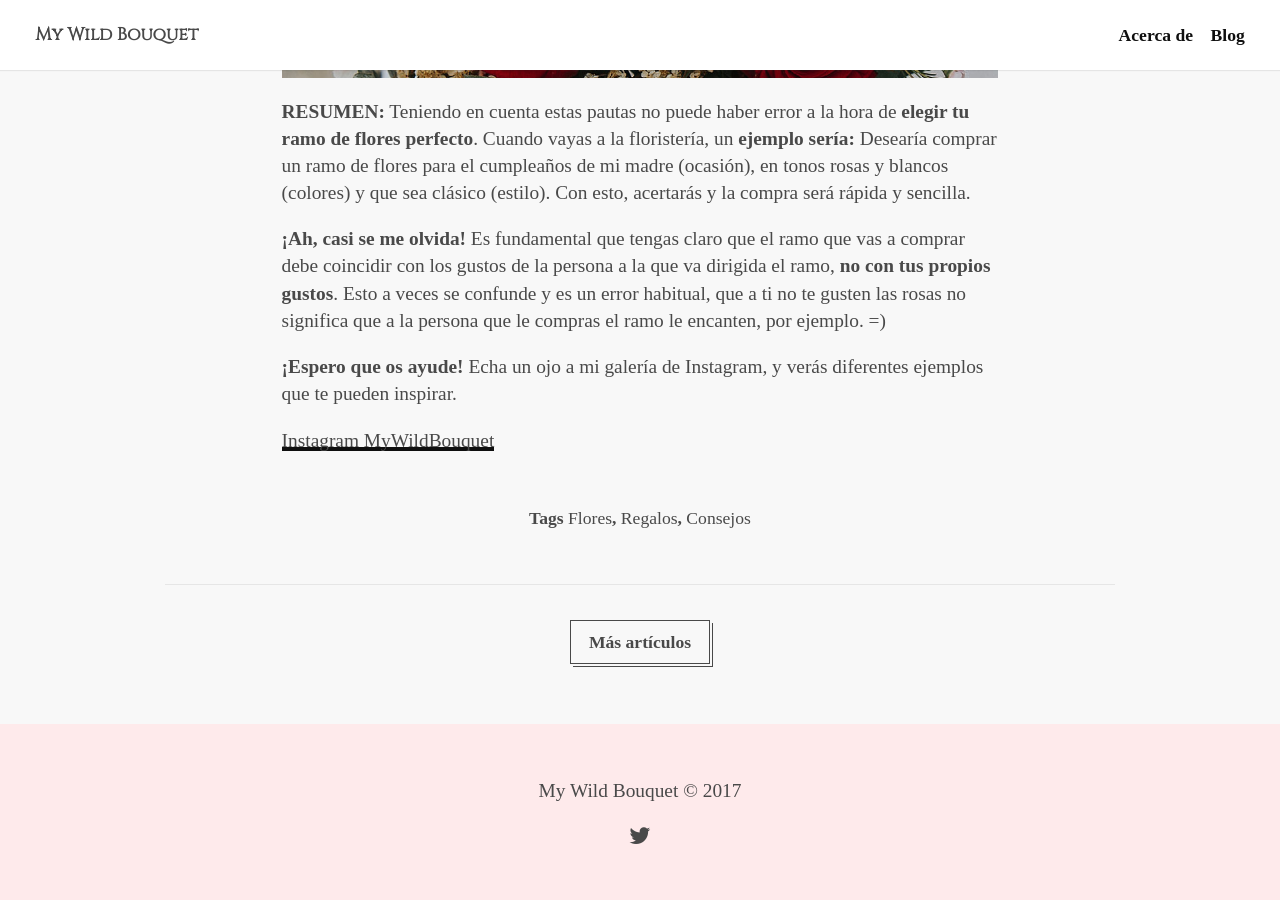
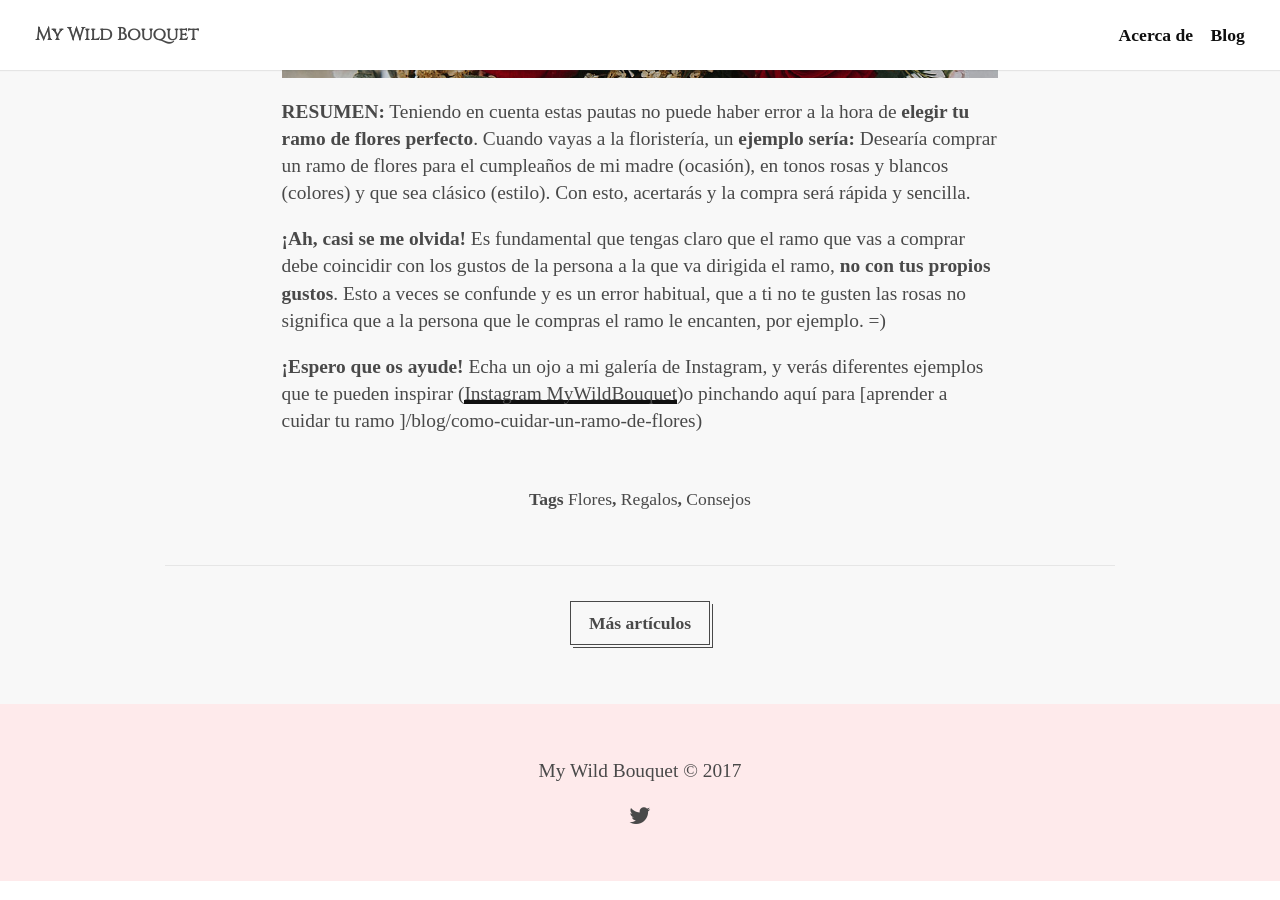
Before and after one commit to keyvanakbary/ramosilvestre.com, a Jekyll site: the page built from src/_posts/2017-12-16-estilos-de-ramos-de-flores.md, in a window 1280 px wide and 900 px high, scrolled down 3472 px. Built offline with Jekyll 4.4.1, drawn with Linux system fonts in a browser that asks for light colours; some web fonts are replaced.

Commit message:
Update 2017-12-16-estilos-de-ramos-de-flores.md

```diff
--- a/src/_posts/2017-12-16-estilos-de-ramos-de-flores.md
+++ b/src/_posts/2017-12-16-estilos-de-ramos-de-flores.md
@@ -55,6 +55,4 @@ Cuando vayas a la floristería, un **ejemplo sería:** Desearía comprar un ramo
 **¡Ah, casi se me olvida!** Es fundamental que tengas claro que el ramo que vas a comprar debe coincidir con los gustos de la persona a la que va dirigida el ramo, **no con tus propios gustos**. Esto a veces se confunde y es un error habitual, que a ti no te gusten las rosas no significa que a la persona que le compras el ramo le encanten, por ejemplo. =)
 
 
-**¡Espero que os ayude!** Echa un ojo a mi galería de Instagram, y verás diferentes ejemplos que te pueden inspirar.
-
-[Instagram MyWildBouquet](https://www.instagram.com/mywildbouquet/)
+**¡Espero que os ayude!** Echa un ojo a mi galería de Instagram, y verás diferentes ejemplos que te pueden inspirar ([Instagram MyWildBouquet](https://www.instagram.com/mywildbouquet/))o pinchando aquí para [aprender a cuidar tu ramo ]/blog/como-cuidar-un-ramo-de-flores)
```
